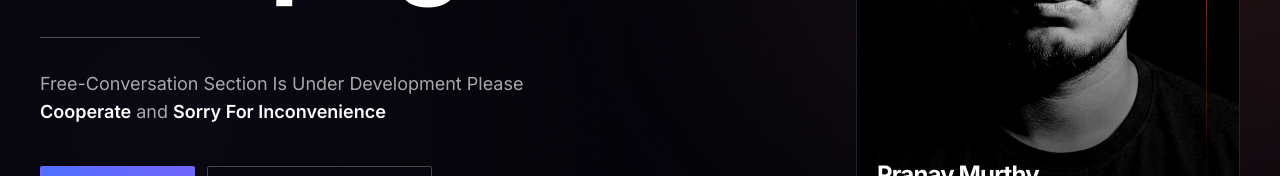
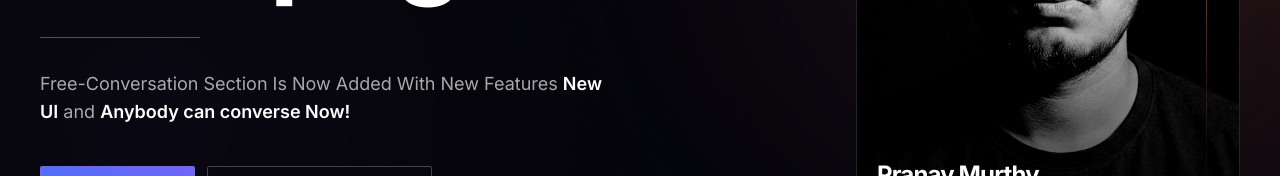
Before and after one commit to Pranav1295-P/Release-2.0, a React (Vite) app in the folder frontend/: page / in a window 1280 px wide. Shown: the part 532-708 px from the top of the page. Built offline with nearby package versions, Linux system fonts and the light colour scheme; no server answers.

Commit message:
New features

```diff
--- a/frontend/src/pages/Home.jsx
+++ b/frontend/src/pages/Home.jsx
@@ -49,9 +49,9 @@ export default function Home() {
               />
 
               <p className="mt-8 max-w-xl font-body text-base md:text-lg text-white/65 leading-relaxed">
-                Free-Conversation Section Is Under Development Please{' '}
-                <span className="text-white font-semibold">Cooperate</span> and{' '}
-                <span className="text-white font-semibold">Sorry For Inconvenience</span>
+                Free-Conversation Section Is Now Added With New Features{' '}
+                <span className="text-white font-semibold">New UI</span> and{' '}
+                <span className="text-white font-semibold">Anybody can converse Now!</span>
               </p>
 
               <div className="mt-10 flex flex-wrap items-center gap-3">
```
